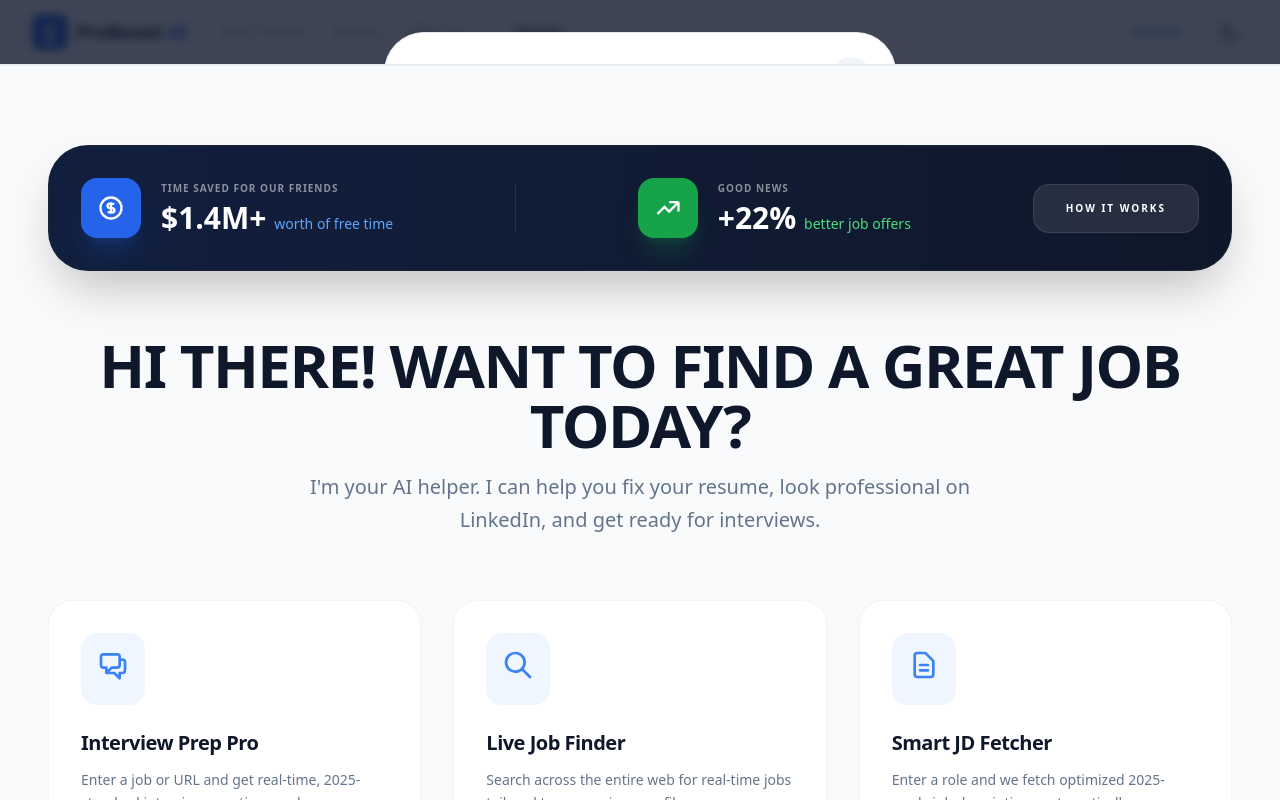
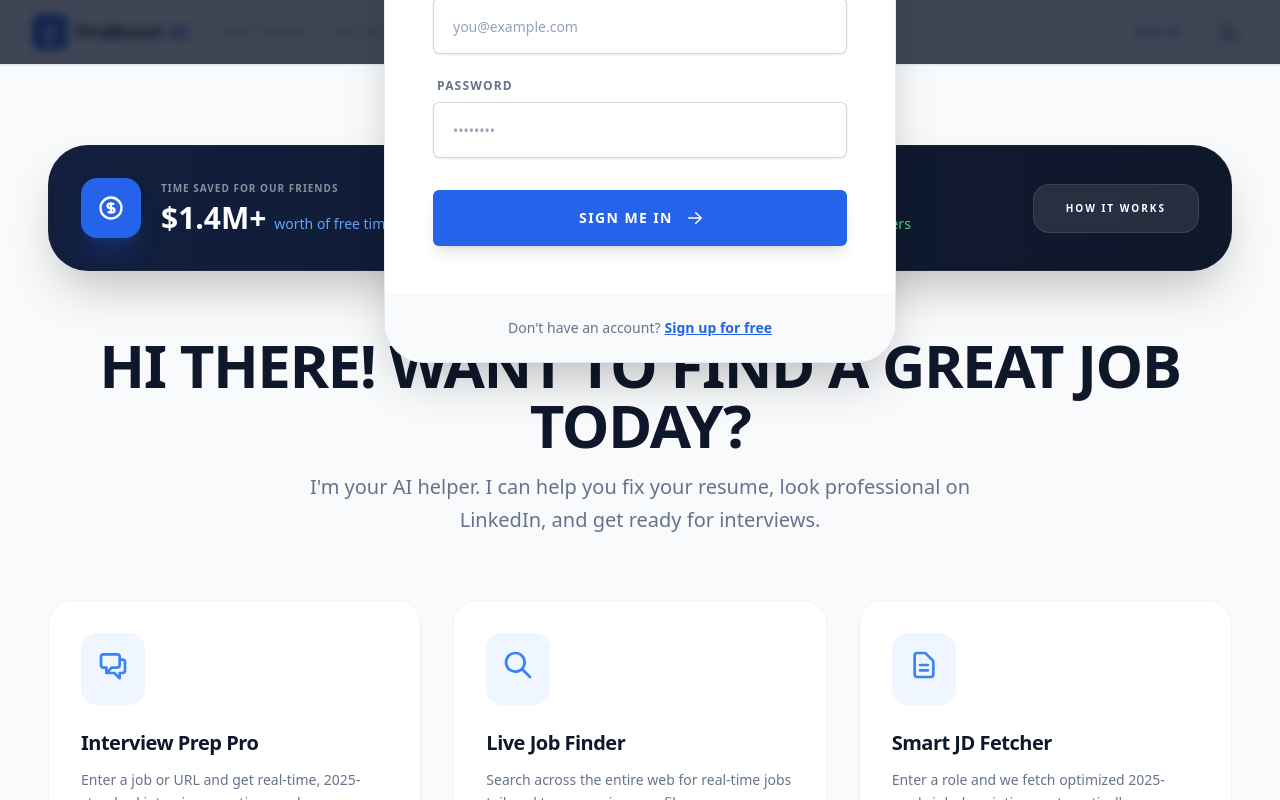
Before and after one commit to Vkey-karis/proboost, a React (Vite) app: page / in a window 1280 px wide. Both pictures are taken after a click on the button "SIGN IN". Shown: the top 800 px of the page. Built offline with nearby package versions, Linux system fonts and the light colour scheme.

Commit message:
premium UI feel v2

```diff
--- a/components/AuthModal.tsx
+++ b/components/AuthModal.tsx
@@ -11,28 +11,29 @@ export const AuthModal: React.FC<AuthModalProps> = ({ onClose }) => {
     const [mode, setMode] = useState<'login' | 'register'>('login');
 
     return (
-        <div className="fixed inset-0 z-[110] overflow-y-auto bg-slate-900/80 backdrop-blur-sm animate-fade-in" aria-labelledby="modal-title" role="dialog" aria-modal="true">
-            <div className="flex min-h-full items-center justify-center p-4 text-center sm:p-0">
+        <div className="fixed inset-0 z-[110] flex items-center justify-center p-4 bg-slate-900/80 backdrop-blur-sm animate-fade-in" aria-labelledby="modal-title" role="dialog" aria-modal="true">
             {/* Overlay background click to close */}
             <div className="fixed inset-0 transition-opacity bg-transparent" onClick={onClose} aria-hidden="true"></div>
 
-                <div className="relative transform overflow-hidden rounded-[2.5rem] bg-white dark:bg-slate-800 text-left shadow-2xl transition-all sm:my-8 sm:w-full sm:max-w-lg border border-slate-200 dark:border-slate-700 animate-slide-up">
+            {/* Modal Container with max height and scroll */}
+            <div className="relative w-full max-w-lg max-h-[90vh] flex flex-col transform rounded-[2.5rem] bg-white dark:bg-slate-800 text-left shadow-2xl border border-slate-200 dark:border-slate-700 animate-slide-up overflow-hidden">
 
-                    {/* Close Button */}
-                    <div className="absolute top-0 right-0 pt-6 pr-6 z-10">
+                {/* Close Button - More Prominent */}
+                <div className="absolute top-4 right-4 z-20">
                     <button
                         type="button"
-                            className="rounded-full bg-slate-100 dark:bg-slate-700 p-2 text-slate-400 hover:text-slate-500 hover:bg-slate-200 dark:hover:bg-slate-600 focus:outline-none focus:ring-2 focus:ring-primary-500 focus:ring-offset-2 transition-colors"
+                        className="rounded-full bg-white dark:bg-slate-900 p-3 text-slate-600 dark:text-slate-300 hover:text-slate-900 dark:hover:text-white hover:bg-slate-100 dark:hover:bg-slate-700 focus:outline-none focus:ring-2 focus:ring-primary-500 focus:ring-offset-2 transition-all shadow-lg hover:shadow-xl hover:scale-110 active:scale-95"
                         onClick={onClose}
+                        aria-label="Close modal"
                     >
-                            <span className="sr-only">Close</span>
                         <svg className="h-6 w-6" fill="none" viewBox="0 0 24 24" strokeWidth="2.5" stroke="currentColor" aria-hidden="true">
                             <path strokeLinecap="round" strokeLinejoin="round" d="M6 18L18 6M6 6l12 12" />
                         </svg>
                     </button>
                 </div>
 
-                    <div className="px-8 pb-10 pt-10 sm:p-12">
+                {/* Scrollable Content Area */}
+                <div className="overflow-y-auto flex-1 px-8 pb-10 pt-10 sm:p-12">
                     <div className="sm:mx-auto sm:w-full sm:max-w-md">
                         <div className="bg-primary-50 dark:bg-primary-900/20 w-20 h-20 rounded-3xl flex items-center justify-center mx-auto mb-8 text-primary-600 shadow-inner ring-1 ring-primary-100 dark:ring-primary-800">
                             <svg className="h-10 w-10" fill="none" viewBox="0 0 24 24" stroke="currentColor" strokeWidth={2}><path d="M16 7a4 4 0 11-8 0 4 4 0 018 0zM12 14a7 7 0 00-7 7h14a7 7 0 00-7-7z" /></svg>
@@ -97,6 +98,8 @@ export const AuthModal: React.FC<AuthModalProps> = ({ onClose }) => {
                         </form>
                     </div>
                 </div>
+
+                {/* Footer Section */}
                 <div className="bg-slate-50 dark:bg-slate-700/50 px-8 py-6 sm:px-12">
                     <p className="text-center text-sm text-slate-500 dark:text-slate-400">
                         {mode === 'login' ? 'Don\'t have an account?' : 'Already have an account?'}
@@ -107,7 +110,6 @@ export const AuthModal: React.FC<AuthModalProps> = ({ onClose }) => {
                             {mode === 'login' ? 'Sign up for free' : 'Log in here'}
                         </button>
                     </p>
-                    </div>
                 </div>
             </div>
 
```
Lines whose indentation alone changed are shown as unchanged.
